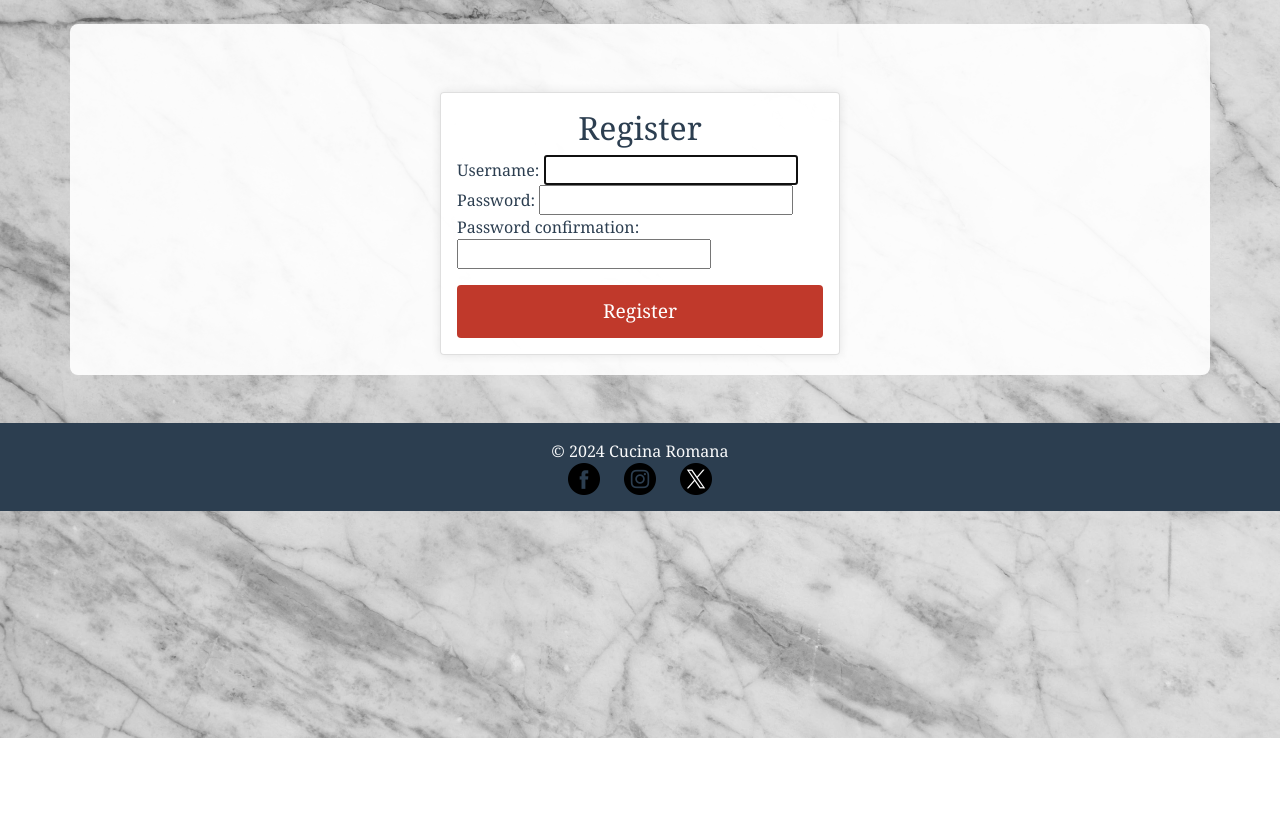
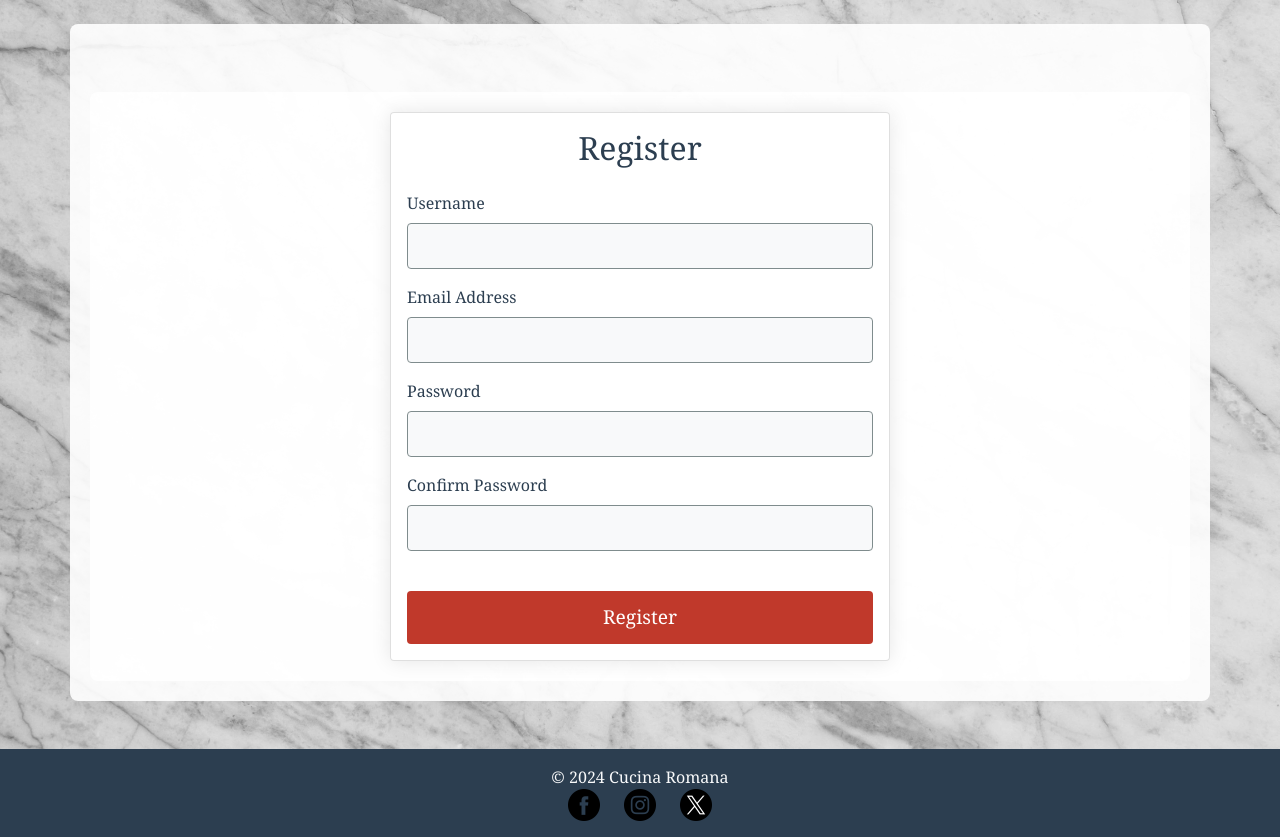
Before and after one commit to Malethrion/Restaurant-booking-system, a Django app: page /register/ in a window 1280 px wide. Shown: the part 62-899 px from the top of the page. Before the commit the page ends 800 px from the top, so only its background shows below. Run offline with Django 4.2, Linux system fonts and the light colour scheme.

Commit message:
Improve registration form layout by adding individual form fields for better control and styling adjustments for enhanced visual appeal.

```diff
--- a/bookings/templates/bookings/register.html
+++ b/bookings/templates/bookings/register.html
@@ -5,17 +5,31 @@ Register
 {% endblock %}
 
 {% block content %}
-<div class="card mt-5 mx-auto" style="max-width: 400px; background: rgba(255, 255, 255, 0.9); box-shadow: 0px 0px 10px rgba(0, 0, 0, 0.1);">
-    <div class="card-body">
-        <h2 class="card-title text-center" style="font-family: 'Georgia', serif;">Register</h2>
-        <form method="post">
-            {% csrf_token %}
-            {{ form.email.label_tag }} {{ form.email }}  <!-- Include email field explicitly -->
-            {{ form.username.label_tag }} {{ form.username }}  <!-- Include username field explicitly -->
-            {{ form.password1.label_tag }} {{ form.password1 }}  <!-- Include password field explicitly -->
-            {{ form.password2.label_tag }} {{ form.password2 }}  <!-- Include confirm password field explicitly -->
-            <button type="submit" class="btn btn-danger mt-3 w-100">Register</button>
-        </form>
+<div class="container mt-5">
+    <div class="card mx-auto" style="max-width: 500px; background: rgba(255, 255, 255, 0.95); box-shadow: 0px 0px 20px rgba(0, 0, 0, 0.1);">
+        <div class="card-body">
+            <h2 class="card-title text-center mb-4" style="font-family: 'Georgia', serif;">Register</h2>
+            <form method="post">
+                {% csrf_token %}
+                <div class="mb-3">
+                    <label for="username" class="form-label">Username</label>
+                    <input type="text" class="form-control" id="username" name="username" required>
+                </div>
+                <div class="mb-3">
+                    <label for="email" class="form-label">Email Address</label>
+                    <input type="email" class="form-control" id="email" name="email" required>
+                </div>
+                <div class="mb-3">
+                    <label for="password" class="form-label">Password</label>
+                    <input type="password" class="form-control" id="password" name="password" required>
+                </div>
+                <div class="mb-3">
+                    <label for="password-confirm" class="form-label">Confirm Password</label>
+                    <input type="password" class="form-control" id="password-confirm" name="password_confirm" required>
+                </div>
+                <button type="submit" class="btn btn-danger w-100 mt-4">Register</button>
+            </form>
+        </div>
     </div>
 </div>
 {% endblock %}
```
